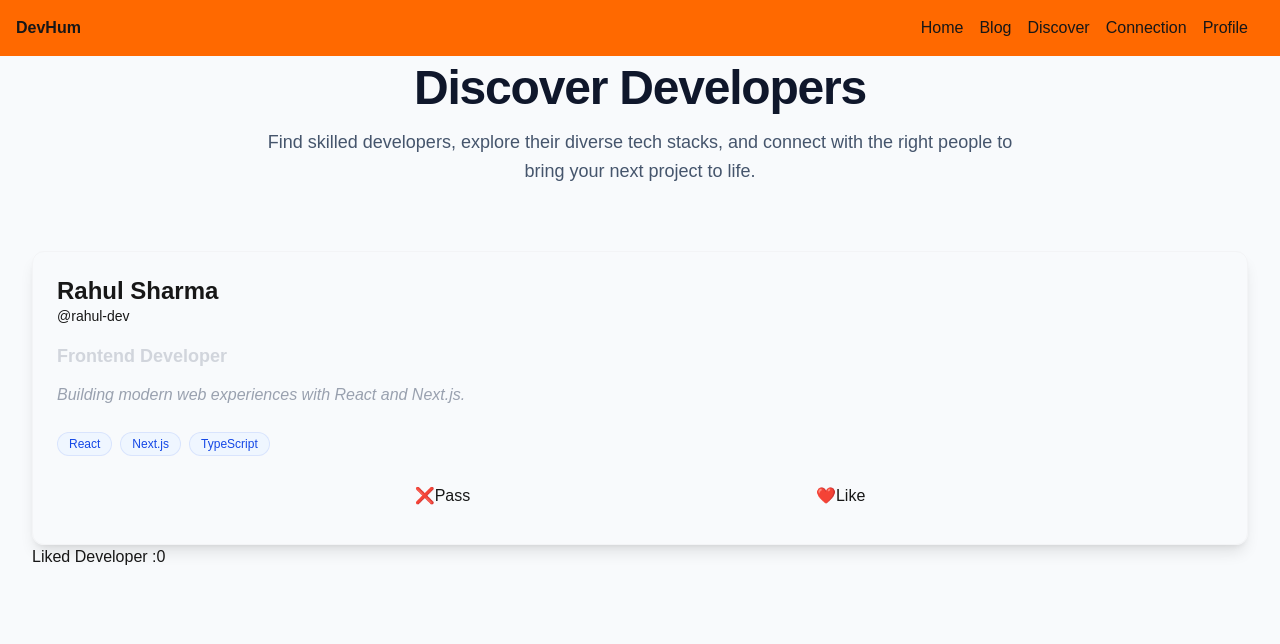
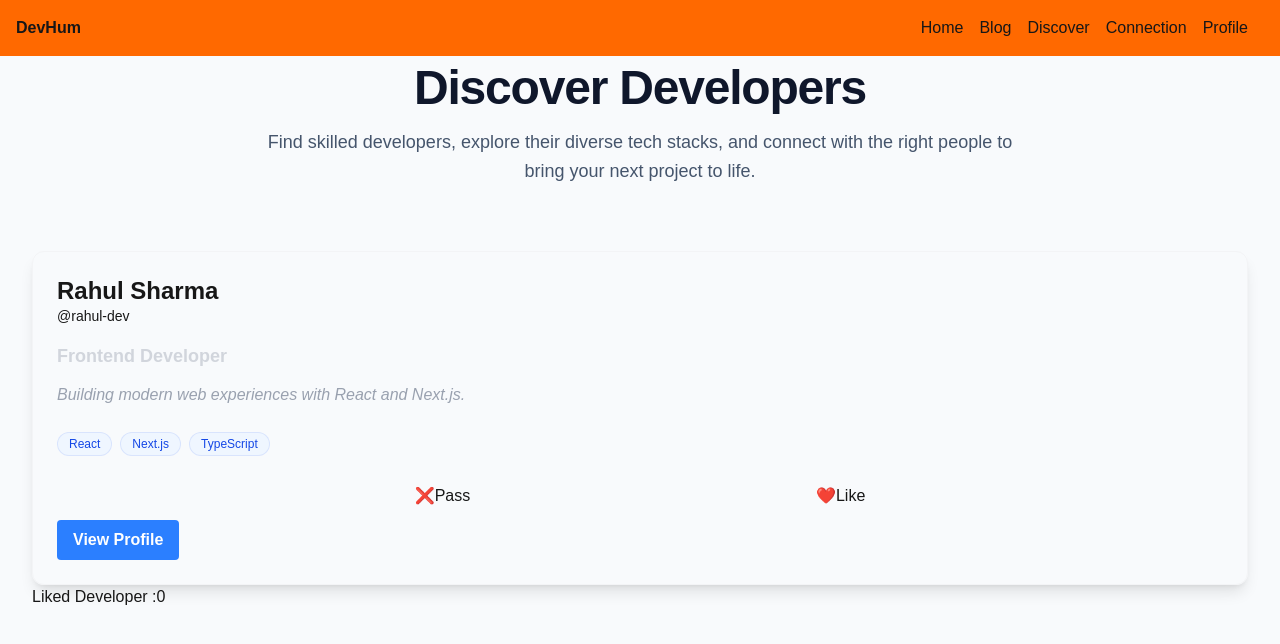
Before and after one commit to Anant23452/devhub, a Next.js app: page /developers in a window 1280 px wide. Shown: the top 644 px of the page. Built offline with nearby package versions, Linux system fonts and the light colour scheme.

Commit message:
button to view developer profile

```diff
--- a/components/DeveloperCard.tsx
+++ b/components/DeveloperCard.tsx
@@ -1,6 +1,7 @@
 "use client"
 
 import { developers } from "@/data/developers";
+import Link from "next/link";
 
 
 type DeveloperCardProps = {
@@ -52,6 +53,11 @@ export default function DeveloperCard({
     <button className="" onClick={onPass}>❌Pass</button>
     <button className="" onClick={onLike}>❤️Like</button>
   </div>
+  <Link href={`/developers/${developer.username}`}>
+    <button className="bg-blue-500 hover:bg-blue-700 text-white font-bold py-2 px-4 rounded">
+      View Profile
+    </button>
+  </Link>
 
 </article>
 
```
